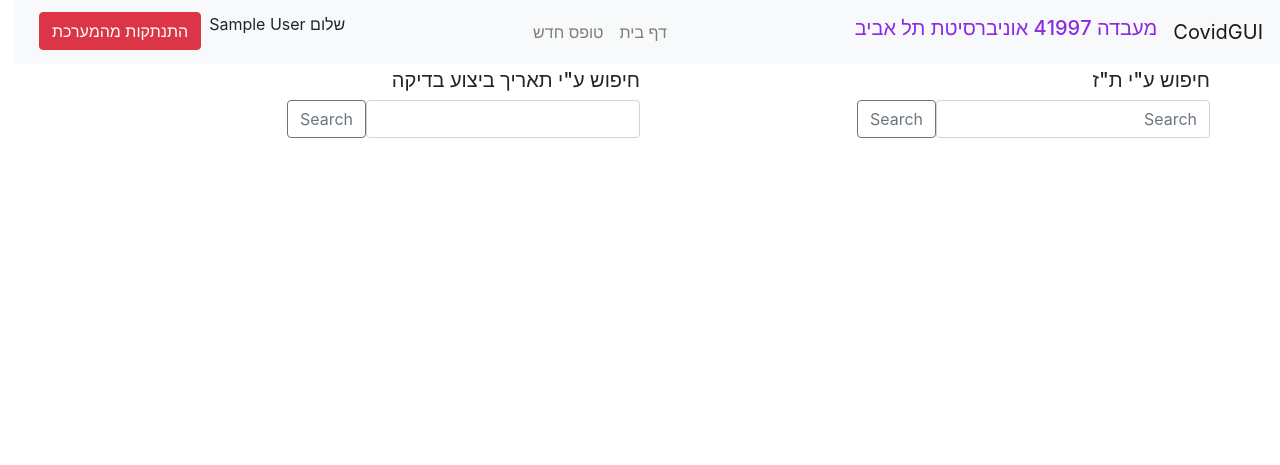
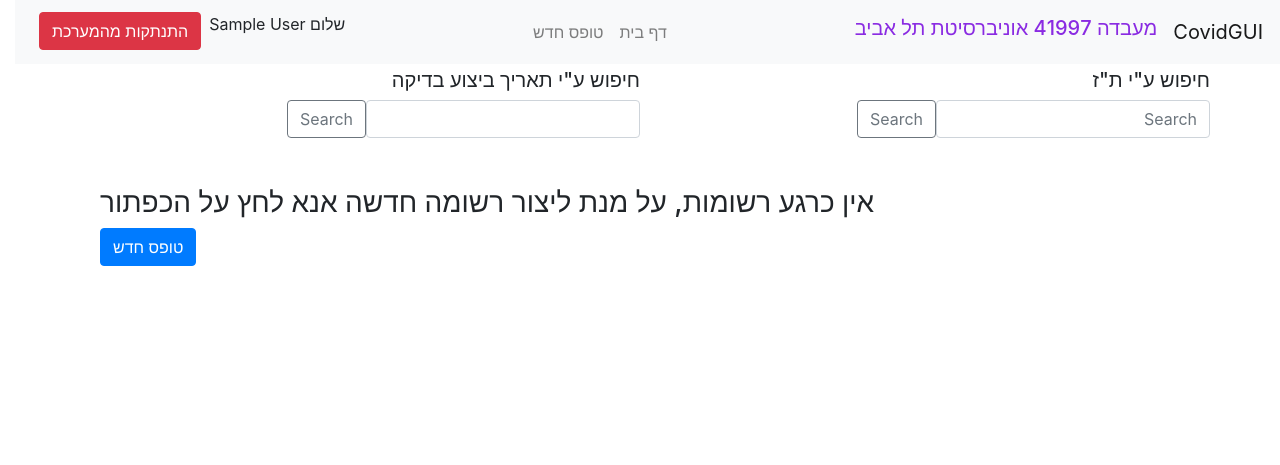
Before and after one commit to BuckyTheBoss/covidgui, a Django app: page /search in a window 1280 px wide. Shown: the top 465 px of the page. Run offline with Django 3.2, Linux system fonts and the light colour scheme; the visitor is signed in with stand-in values (Sample User, id 1); data that the repository does not hold is empty; some libraries are stand-ins or nearby versions.

Commit message:
final final fixes

```diff
--- a/main/templates/search.html
+++ b/main/templates/search.html
@@ -49,6 +49,10 @@
             </li>
         {% endfor %}
     </ul>
+    {% else %}
+    <h3 class="mt-5">אין כרגע רשומות, על מנת ליצור רשומה חדשה אנא לחץ על הכפתור </h3>
+    <a class="btn btn-primary mx-" href="{% url 'create' %}">טופס חדש <span class="sr-only">(current)</span></a>
+
 {% endif %}
 
 <script>
```
